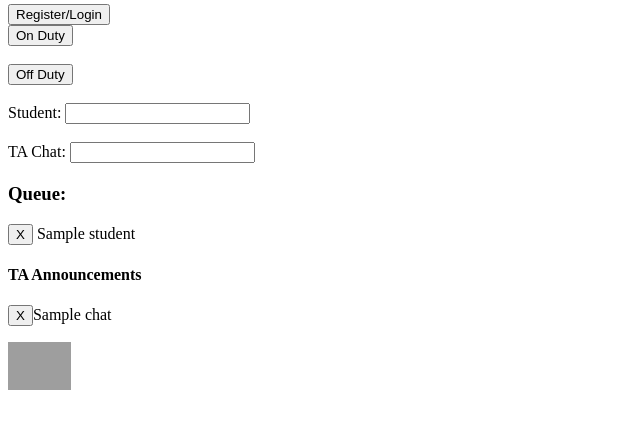
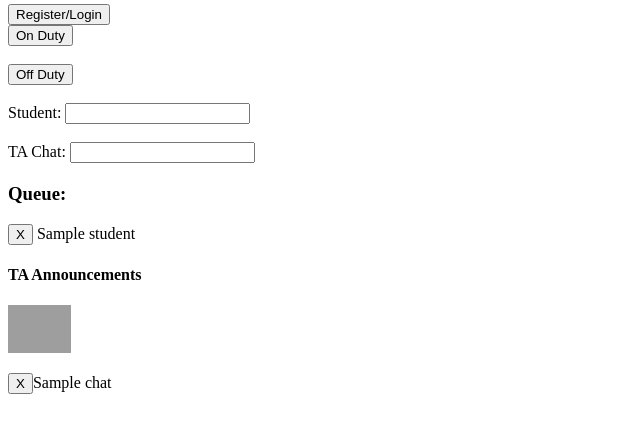
Before and after one commit to elif14/DROP-TABLE-cse312_grades, a Flask app: template LineUp/templates/homepage.html in a window 1280 px wide. Shown: the part 319-752 px from the top of the page, without its empty margins (0-640 px from the left). Run offline with Flask 3, Linux system fonts and the light colour scheme; the template is opened without the code that fills it: most values are stand-ins (such as "Sample title", 1, 10 or a date in 2020); a database or web service that is not in the repository returns one stand-in record (values such as "Sample title"); grey boxes are pictures that could not be loaded.

Commit message:
Make image in announcement left of text

```diff
--- a/LineUp/templates/homepage.html
+++ b/LineUp/templates/homepage.html
@@ -50,8 +50,7 @@
 
     <h4> TA Announcements </h4>
     {% for chat in TA_chat %}
-        <p> <button id="{{ chat }}" onclick="dequeueChat('{{ chat }}')">X</button>{{ chat }} </p>
-        <img src="LineUp/static/{{ username }}.jpg" alt="TA_profile" type="image/jpeg">
+        <img src="LineUp/static/{{ username }}.jpg" class="image" alt="TA_profile" type="image/jpeg"> <p> <button id="{{ chat }}" onclick="dequeueChat('{{ chat }}')">X</button>{{ chat }} </p>
     {% endfor %}
 
 
```
